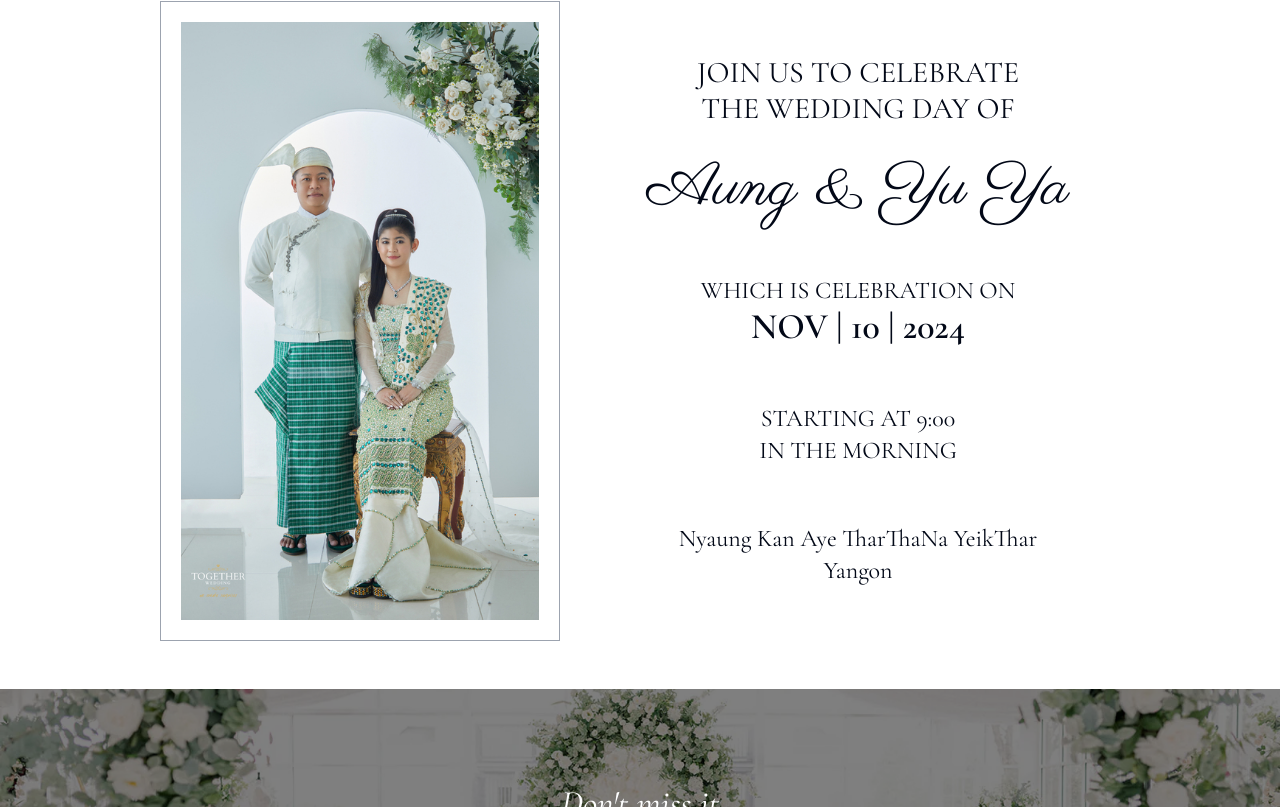
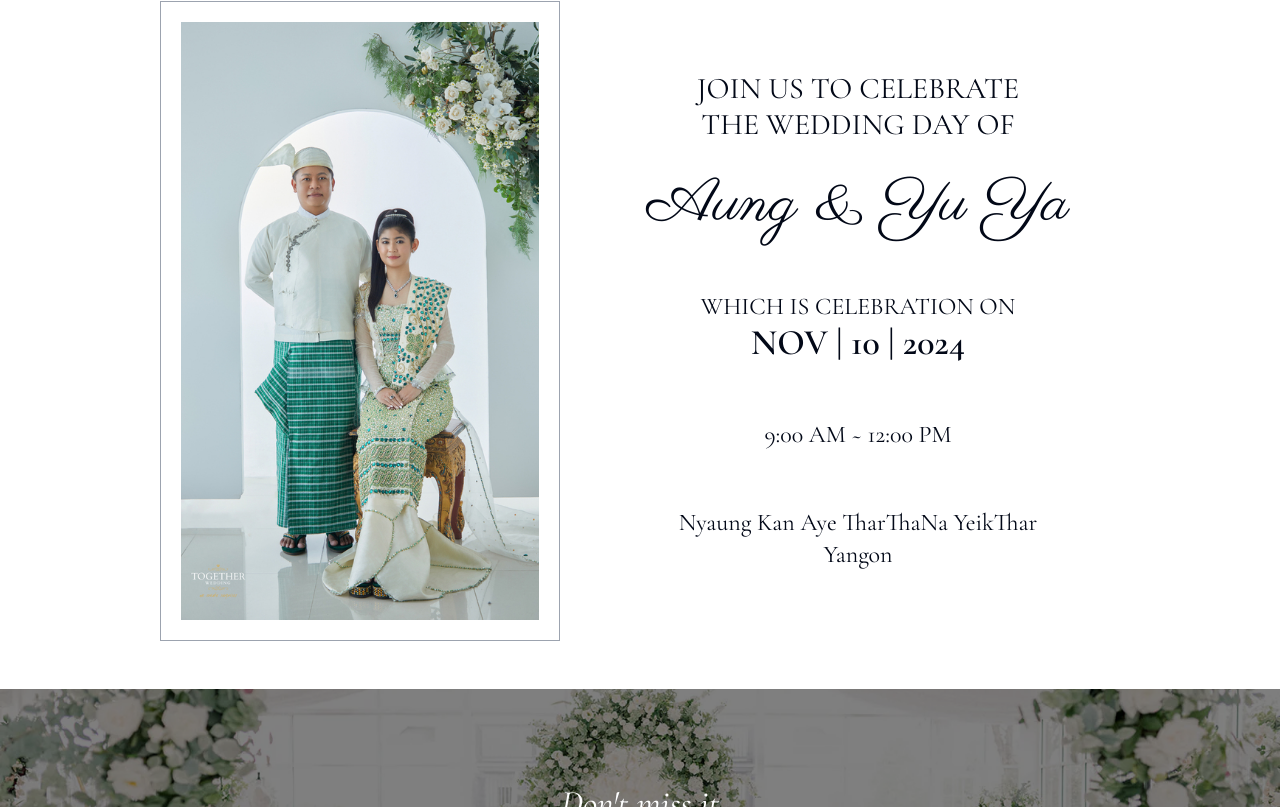
Before and after one commit to AungKaungMo/Wedding_Web, a React (Vite) app: page / in a window 1280 px wide. Shown: the part 1327-2134 px from the top of the page. Built offline with nearby package versions, Linux system fonts and the light colour scheme.

Commit message:
change time

```diff
--- a/src/components/Story.tsx
+++ b/src/components/Story.tsx
@@ -93,8 +93,8 @@ const Story = ({ setSelectedPage }: propsType) => {
               data-aos="fade-down"
               data-aos-duration="2500"
             >
-              <p className="text-2xl cormorant">STARTING AT 9:00</p>
-              <p className="text-2xl cormorant">IN THE MORNING</p>
+              <p className="text-2xl cormorant">9:00 AM ~ 12:00 PM</p>
+              {/* <p className="text-2xl cormorant">IN THE MORNING</p> */}
             </div>
 
             <div
```
